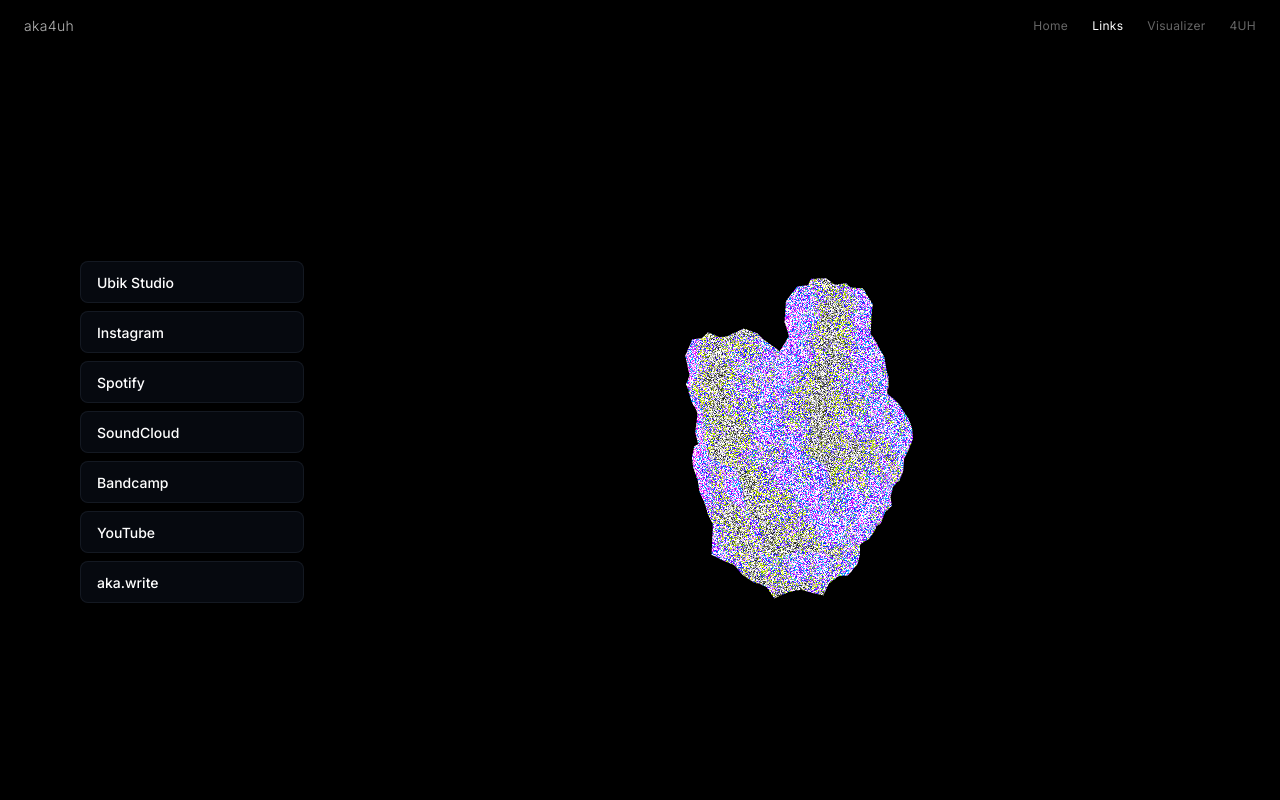
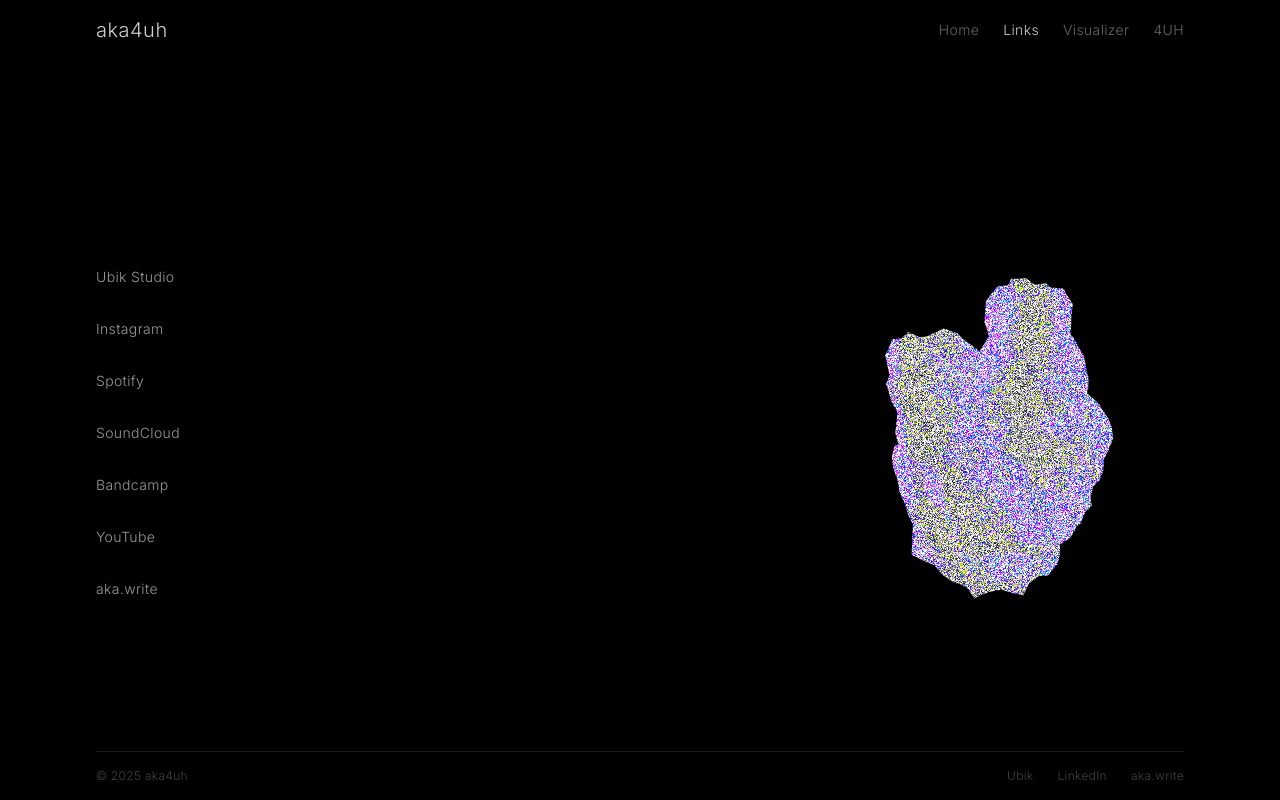
Before and after one commit to akaieuan/fkayion, a Next.js app: page /Links in a window 1280 px wide. Built offline with nearby package versions, Linux system fonts and the light colour scheme.

Commit message:
more fresh like pina colada

```diff
--- a/app/Links/links-client.tsx
+++ b/app/Links/links-client.tsx
@@ -84,14 +84,14 @@ export function LinksClient({ linksData, layoutConfig }: LinksClientProps) {
         <>
           {/* Mobile link title and indicator - higher up to be visible */}
           <div className="absolute top-4 left-0 right-0 z-40 text-center px-4">
-            <h2 className="text-2xl font-bold text-white mb-3">{currentLink?.label}</h2>
+            <h2 className="text-xl font-light tracking-wide text-white/80 mb-3">{currentLink?.label}</h2>
             <div className="flex justify-center space-x-3">
               {linksData.map((_, index) => (
                 <button
                   key={index}
                   onClick={() => setCurrentMobileLinkIndex(index)}
                   className={`w-3 h-3 rounded-full transition-all duration-300 ${
-                    index === currentMobileLinkIndex ? 'bg-white scale-125' : 'bg-white/40 hover:bg-white/60'
+                    index === currentMobileLinkIndex ? 'bg-white/80 scale-125' : 'bg-white/30 hover:bg-white/50'
                   }`}
                 />
               ))}
@@ -144,26 +144,23 @@ export function LinksClient({ linksData, layoutConfig }: LinksClientProps) {
       {/* Desktop Layout */}
       {!isMobile && (
         <>
-          {/* Desktop content - no title, more space for orb */}
+          {/* Desktop content - aligned with header margins */}
           <div className="absolute inset-0 z-20 flex">
-            {/* Left side - Compact links list positioned away from sidebar */}
-            <div className="w-1/4 flex flex-col justify-center pl-20 pr-4 py-8">
-              <div className="space-y-2 max-w-xs">
+            {/* Left side - Links list aligned with header */}
+            <div className="flex flex-col justify-center px-8 md:px-16 lg:px-24 py-8">
+              <div className="space-y-1">
                 {linksData.map((link, index) => (
                   <button
                     key={index}
                     onClick={() => handleLinkClick(link.url)}
                     onMouseEnter={() => handleLinkHover(link.label)}
                     onMouseLeave={() => handleLinkHover(null)}
-                    className="w-full text-left py-2 px-4 rounded-lg bg-gray-900/40 backdrop-blur-sm border border-gray-700/30 text-white hover:bg-gray-800/50 hover:border-gray-600/50 transition-all duration-300 group"
+                    className="w-full text-left py-3 pr-2 transition-all duration-200 group"
                     style={{
-                      background: hoveredLink === link.label
-                        ? `linear-gradient(135deg, ${link.color}20, ${link.hoverColor}10)`
-                        : undefined,
-                      borderColor: hoveredLink === link.label ? `${link.color}60` : undefined
+                      color: hoveredLink === link.label ? link.color : 'rgba(255,255,255,0.6)'
                     }}
                   >
-                    <span className="text-sm font-medium group-hover:text-opacity-100 text-opacity-90">
+                    <span className="text-sm font-light tracking-wide">
                       {link.label}
                     </span>
                   </button>
@@ -171,8 +168,8 @@ export function LinksClient({ linksData, layoutConfig }: LinksClientProps) {
               </div>
             </div>
 
-            {/* Right side - Dynamic orb taking more space, floating freely */}
-            <div className="w-3/4 relative flex items-center justify-center">
+            {/* Right side - Dynamic orb taking remaining space */}
+            <div className="flex-1 relative flex items-center justify-center">
               <div className="w-full h-full flex items-center justify-center">
                 <UnifiedDynamicOrb
                   activeLink={hoveredLink}
@@ -189,8 +186,8 @@ export function LinksClient({ linksData, layoutConfig }: LinksClientProps) {
       {/* Instructions - mobile only (desktop handled inside orb area) */}
       {isMobile && (
         <div className="absolute bottom-2 left-4 right-4 z-30 text-center">
-          <p className="text-white/50 text-xs">
-            Tap arrows to navigate • Tap dots to jump • Tap Visit to open
+          <p className="text-white/25 text-xs font-light tracking-wide">
+            Tap arrows to navigate · Tap dots to jump · Tap Visit to open
           </p>
         </div>
       )}
--- a/app/Links/page.tsx
+++ b/app/Links/page.tsx
@@ -41,7 +41,7 @@ const linksData = [
   },
   {
     label: 'aka.write',
-    url: 'https://substack.com/@akaieuan?utm_source=user-menu',
+    url: 'https://kraa.io/akaieuan',
     color: '#88ff22',
     hoverColor: '#aaff44'
   }
--- a/app/Visualizer-Eden/globals.css
+++ /dev/null
@@ -1,163 +0,0 @@
-@tailwind base;
-@tailwind components;
-@tailwind utilities;
-
-:root {
-  --foreground-rgb: 255, 255, 255;
-  --background-rgb: 0, 0, 0;
-}
-
-* {
-  box-sizing: border-box;
-  margin: 0;
-  padding: 0;
-}
-
-html,
-body {
-  width: 100%;
-  height: 100%;
-  overflow: hidden;
-  background: rgb(var(--background-rgb));
-  color: rgb(var(--foreground-rgb));
-}
-
-#__next {
-  width: 100%;
-  height: 100%;
-}
-
-canvas {
-  touch-action: none;
-}
-
-/* Custom slider styles */
-.slider-thumb-blue::-webkit-slider-thumb {
-  appearance: none;
-  width: 24px;
-  height: 24px;
-  border-radius: 50%;
-  background: #3b82f6;
-  box-shadow: 0 4px 8px rgba(0, 0, 0, 0.3);
-  cursor: pointer;
-  transition: all 0.2s ease;
-}
-
-.slider-thumb-blue::-webkit-slider-thumb:hover {
-  background: #2563eb;
-  transform: scale(1.1);
-}
-
-.slider-thumb-red::-webkit-slider-thumb {
-  appearance: none;
-  width: 24px;
-  height: 24px;
-  border-radius: 50%;
-  background: #ef4444;
-  box-shadow: 0 4px 8px rgba(0, 0, 0, 0.3);
-  cursor: pointer;
-  transition: all 0.2s ease;
-}
-
-.slider-thumb-red::-webkit-slider-thumb:hover {
-  background: #dc2626;
-  transform: scale(1.1);
-}
-
-.slider-thumb-green::-webkit-slider-thumb {
-  appearance: none;
-  width: 24px;
-  height: 24px;
-  border-radius: 50%;
-  background: #22c55e;
-  box-shadow: 0 4px 8px rgba(0, 0, 0, 0.3);
-  cursor: pointer;
-  transition: all 0.2s ease;
-}
-
-.slider-thumb-green::-webkit-slider-thumb:hover {
-  background: #16a34a;
-  transform: scale(1.1);
-}
-
-.slider-thumb-purple::-webkit-slider-thumb {
-  appearance: none;
-  width: 24px;
-  height: 24px;
-  border-radius: 50%;
-  background: #a855f7;
-  box-shadow: 0 4px 8px rgba(0, 0, 0, 0.3);
-  cursor: pointer;
-  transition: all 0.2s ease;
-}
-
-.slider-thumb-purple::-webkit-slider-thumb:hover {
-  background: #9333ea;
-  transform: scale(1.1);
-}
-
-.slider-thumb-orange::-webkit-slider-thumb {
-  appearance: none;
-  width: 24px;
-  height: 24px;
-  border-radius: 50%;
-  background: #f97316;
-  box-shadow: 0 4px 8px rgba(0, 0, 0, 0.3);
-  cursor: pointer;
-  transition: all 0.2s ease;
-}
-
-.slider-thumb-orange::-webkit-slider-thumb:hover {
-  background: #ea580c;
-  transform: scale(1.1);
-}
-
-.slider-thumb-teal::-webkit-slider-thumb {
-  appearance: none;
-  width: 24px;
-  height: 24px;
-  border-radius: 50%;
-  background: #14b8a6;
-  box-shadow: 0 4px 8px rgba(0, 0, 0, 0.3);
-  cursor: pointer;
-  transition: all 0.2s ease;
-}
-
-.slider-thumb-teal::-webkit-slider-thumb:hover {
-  background: #0d9488;
-  transform: scale(1.1);
-}
-
-/* Mercury Audio Visualizer custom gradient sliders */
-.slider::-webkit-slider-thumb {
-  appearance: none;
-  height: 20px;
-  width: 20px;
-  border-radius: 50%;
-  background: linear-gradient(45deg, #00f2ff, #ff00a8);
-  cursor: pointer;
-  border: 2px solid #000;
-  box-shadow: 0 2px 8px rgba(0, 242, 255, 0.3);
-  transition: all 0.2s ease;
-}
-
-.slider::-webkit-slider-thumb:hover {
-  transform: scale(1.1);
-  box-shadow: 0 4px 12px rgba(0, 242, 255, 0.5);
-}
-
-.slider::-moz-range-thumb {
-  height: 20px;
-  width: 20px;
-  border-radius: 50%;
-  background: linear-gradient(45deg, #00f2ff, #ff00a8);
-  cursor: pointer;
-  border: 2px solid #000;
-  box-shadow: 0 2px 8px rgba(0, 242, 255, 0.3);
-  transition: all 0.2s ease;
-}
-
-.slider::-moz-range-thumb:hover {
-  transform: scale(1.1);
-  box-shadow: 0 4px 12px rgba(0, 242, 255, 0.5);
-}
--- a/app/Visualizer-Eden/page.tsx
+++ b/app/Visualizer-Eden/page.tsx
@@ -28,8 +28,6 @@ const demoSongs = [
       density: 0.6,
       brightness: 3.5,
       contrast: 0.7,
-      brightness: 3.5, // Darker
-      contrast: 0.7, // Deep contrast
       bloom: 0.35,
       grain: 0.45,
       grainSize: 3.2,
@@ -52,35 +50,39 @@ const demoSongs = [
 ]
 
 function DemoSongSelector() {
-  const { setAudioSrc, setControls } = useAudio()
+  const { setAudioSrc, setControls, play } = useAudio()
   const [isOpen, setIsOpen] = useState(false)
 
-  const handleDemoSelect = (song: typeof demoSongs[0]) => {
+  const handleDemoSelect = async (song: typeof demoSongs[0]) => {
     setAudioSrc(song.url)
     setControls((prev: any) => ({
       ...prev,
       ...song.preset
     }))
     setIsOpen(false)
+    // Give the audio element time to load before playing
+    setTimeout(() => {
+      play()
+    }, 100)
   }
 
   return (
     <div className="relative">
       <button
         onClick={() => setIsOpen(!isOpen)}
-        className="text-xs text-white/50 hover:text-white/80 transition-colors duration-200"
+        className="text-sm font-light tracking-wide text-white/40 hover:text-white/70 transition-colors duration-200"
       >
         Demo
       </button>
 
       {isOpen && (
         <div className="absolute top-8 right-0 w-56 bg-black/90 backdrop-blur-sm border border-white/10 rounded-lg p-3 space-y-2">
-          <div className="text-xs text-white/40 mb-2">Demo songs:</div>
+          <div className="text-xs font-light tracking-wide text-white/25 mb-2">Demo songs:</div>
           {demoSongs.map((song) => (
             <button
               key={song.id}
               onClick={() => handleDemoSelect(song)}
-              className="w-full text-left p-2 hover:bg-white/10 rounded text-xs text-white/70 hover:text-white transition-colors"
+              className="w-full text-left p-2 hover:bg-white/10 rounded text-sm font-light tracking-wide text-white/60 hover:text-white/80 transition-colors"
             >
               {song.title}
             </button>
@@ -112,7 +114,7 @@ function UploadButton() {
       />
       <label
         htmlFor="audio-upload"
-        className="text-xs text-white/50 hover:text-white/80 transition-colors duration-200 cursor-pointer flex items-center gap-1"
+        className="text-sm font-light tracking-wide text-white/40 hover:text-white/70 transition-colors duration-200 cursor-pointer flex items-center gap-2"
       >
         <Upload className="h-3 w-3" />
         {audioSrc ? 'Loaded' : 'Upload'}
@@ -127,7 +129,7 @@ function ControlsToggle() {
   return (
     <button
       onClick={toggleSidebar}
-      className="text-xs text-white/50 hover:text-white/80 transition-colors duration-200 flex items-center gap-1"
+      className="text-sm font-light tracking-wide text-white/40 hover:text-white/70 transition-colors duration-200 flex items-center gap-2"
     >
       <Settings className="h-3 w-3" />
       Controls
--- a/app/globals.css
+++ b/app/globals.css
@@ -91,6 +91,138 @@ canvas {
   display: block;
   max-width: none;
   overflow: visible;
+  touch-action: none;
+}
+
+/* Custom slider styles for visualizer */
+.slider-thumb-blue::-webkit-slider-thumb {
+  appearance: none;
+  width: 24px;
+  height: 24px;
+  border-radius: 50%;
+  background: #3b82f6;
+  box-shadow: 0 4px 8px rgba(0, 0, 0, 0.3);
+  cursor: pointer;
+  transition: all 0.2s ease;
+}
+
+.slider-thumb-blue::-webkit-slider-thumb:hover {
+  background: #2563eb;
+  transform: scale(1.1);
+}
+
+.slider-thumb-red::-webkit-slider-thumb {
+  appearance: none;
+  width: 24px;
+  height: 24px;
+  border-radius: 50%;
+  background: #ef4444;
+  box-shadow: 0 4px 8px rgba(0, 0, 0, 0.3);
+  cursor: pointer;
+  transition: all 0.2s ease;
+}
+
+.slider-thumb-red::-webkit-slider-thumb:hover {
+  background: #dc2626;
+  transform: scale(1.1);
+}
+
+.slider-thumb-green::-webkit-slider-thumb {
+  appearance: none;
+  width: 24px;
+  height: 24px;
+  border-radius: 50%;
+  background: #22c55e;
+  box-shadow: 0 4px 8px rgba(0, 0, 0, 0.3);
+  cursor: pointer;
+  transition: all 0.2s ease;
+}
+
+.slider-thumb-green::-webkit-slider-thumb:hover {
+  background: #16a34a;
+  transform: scale(1.1);
+}
+
+.slider-thumb-purple::-webkit-slider-thumb {
+  appearance: none;
+  width: 24px;
+  height: 24px;
+  border-radius: 50%;
+  background: #a855f7;
+  box-shadow: 0 4px 8px rgba(0, 0, 0, 0.3);
+  cursor: pointer;
+  transition: all 0.2s ease;
+}
+
+.slider-thumb-purple::-webkit-slider-thumb:hover {
+  background: #9333ea;
+  transform: scale(1.1);
+}
+
+.slider-thumb-orange::-webkit-slider-thumb {
+  appearance: none;
+  width: 24px;
+  height: 24px;
+  border-radius: 50%;
+  background: #f97316;
+  box-shadow: 0 4px 8px rgba(0, 0, 0, 0.3);
+  cursor: pointer;
+  transition: all 0.2s ease;
+}
+
+.slider-thumb-orange::-webkit-slider-thumb:hover {
+  background: #ea580c;
+  transform: scale(1.1);
+}
+
+.slider-thumb-teal::-webkit-slider-thumb {
+  appearance: none;
+  width: 24px;
+  height: 24px;
+  border-radius: 50%;
+  background: #14b8a6;
+  box-shadow: 0 4px 8px rgba(0, 0, 0, 0.3);
+  cursor: pointer;
+  transition: all 0.2s ease;
+}
+
+.slider-thumb-teal::-webkit-slider-thumb:hover {
+  background: #0d9488;
+  transform: scale(1.1);
+}
+
+/* Mercury Audio Visualizer custom gradient sliders */
+.slider::-webkit-slider-thumb {
+  appearance: none;
+  height: 20px;
+  width: 20px;
+  border-radius: 50%;
+  background: linear-gradient(45deg, #00f2ff, #ff00a8);
+  cursor: pointer;
+  border: 2px solid #000;
+  box-shadow: 0 2px 8px rgba(0, 242, 255, 0.3);
+  transition: all 0.2s ease;
+}
+
+.slider::-webkit-slider-thumb:hover {
+  transform: scale(1.1);
+  box-shadow: 0 4px 12px rgba(0, 242, 255, 0.5);
+}
+
+.slider::-moz-range-thumb {
+  height: 20px;
+  width: 20px;
+  border-radius: 50%;
+  background: linear-gradient(45deg, #00f2ff, #ff00a8);
+  cursor: pointer;
+  border: 2px solid #000;
+  box-shadow: 0 2px 8px rgba(0, 242, 255, 0.3);
+  transition: all 0.2s ease;
+}
+
+.slider::-moz-range-thumb:hover {
+  transform: scale(1.1);
+  box-shadow: 0 4px 12px rgba(0, 242, 255, 0.5);
 }
 
 /* Smooth font rendering */
--- a/app/layout.tsx
+++ b/app/layout.tsx
@@ -2,6 +2,7 @@ import React from 'react'
 import { Inter } from 'next/font/google'
 import './globals.css'
 import { SiteHeader } from '@/components/ui/site-header'
+import { SiteFooter } from '@/components/ui/site-footer'
 
 const inter = Inter({ subsets: ['latin'] })
 
@@ -20,6 +21,7 @@ export default function RootLayout({
       <body className={`${inter.className} bg-black text-white h-full antialiased`}>
         <SiteHeader />
         {children}
+        <SiteFooter />
       </body>
     </html>
   )
--- /dev/null
+++ b/components/ui/site-footer.tsx
@@ -0,0 +1,46 @@
+'use client'
+
+import { Separator } from '@/components/ui/separator'
+
+export function SiteFooter() {
+  const currentYear = new Date().getFullYear()
+
+  return (
+    <footer className="fixed bottom-0 left-0 right-0 z-[100] py-4 bg-black/80 backdrop-blur-sm">
+      <div className="px-8 md:px-16 lg:px-24">
+        <Separator className="bg-white/10 mb-4" />
+        <div className="flex items-center justify-between">
+          <p className="text-xs font-light tracking-wide text-white/25">
+            © {currentYear} aka4uh
+          </p>
+          <div className="flex items-center space-x-6">
+            <a
+              href="https://www.ubik.studio"
+              target="_blank"
+              rel="noopener noreferrer"
+              className="text-xs font-light tracking-wide text-white/25 hover:text-white/50 transition-colors duration-200"
+            >
+              Ubik
+            </a>
+            <a
+              href="https://www.linkedin.com/in/ieuan-king/"
+              target="_blank"
+              rel="noopener noreferrer"
+              className="text-xs font-light tracking-wide text-white/25 hover:text-white/50 transition-colors duration-200"
+            >
+              LinkedIn
+            </a>
+            <a
+              href="https://kraa.io/akaieuan"
+              target="_blank"
+              rel="noopener noreferrer"
+              className="text-xs font-light tracking-wide text-white/25 hover:text-white/50 transition-colors duration-200"
+            >
+              aka.write
+            </a>
+          </div>
+        </div>
+      </div>
+    </footer>
+  )
+}
--- a/components/ui/site-header.tsx
+++ b/components/ui/site-header.tsx
@@ -14,17 +14,17 @@ export function SiteHeader() {
   const pathname = usePathname()
 
   return (
-    <header className="fixed top-0 left-0 right-0 z-[100] px-6 py-4 bg-black/80 backdrop-blur-sm">
-      <nav className="flex items-center justify-between max-w-screen-xl mx-auto">
-        {/* Logo/Brand */}
+    <header className="fixed top-0 left-0 right-0 z-[100] py-4 bg-black/80 backdrop-blur-sm">
+      <nav className="flex items-center justify-between px-8 md:px-16 lg:px-24">
+        {/* Logo/Brand - matches home page title */}
         <button
           onClick={() => router.push('/')}
-          className="text-white/70 hover:text-white text-sm font-light tracking-wide transition-colors duration-200"
+          className="text-xl text-white/80 font-light tracking-wide hover:text-white transition-colors duration-200"
         >
           aka4uh
         </button>
 
-        {/* Nav Links */}
+        {/* Nav Links - Apple-style light weight */}
         <div className="flex items-center space-x-6">
           {navItems.map((item) => {
             const isActive = pathname === item.href
@@ -32,9 +32,9 @@ export function SiteHeader() {
               <button
                 key={item.href}
                 onClick={() => router.push(item.href)}
-                className={`text-xs tracking-wide transition-colors duration-200 ${
+                className={`text-sm font-light tracking-wide transition-colors duration-200 ${
                   isActive
-                    ? 'text-white'
+                    ? 'text-white/80'
                     : 'text-white/40 hover:text-white/70'
                 }`}
               >
--- a/package.json
+++ b/package.json
@@ -34,7 +34,7 @@
     "@types/react-dom": "^18",
     "autoprefixer": "^10",
     "eslint": "^8",
-    "eslint-config-next": "14.2.5",
+    "eslint-config-next": "^16.1.1",
     "postcss": "^8",
     "tailwindcss": "^3.4.0",
     "typescript": "^5"
```
Also changed, not shown: app/Visualizer-Eden/layout.tsx (deleted, +0 -23 lines), 1 other file (tests, documents, lock files or other folders).
